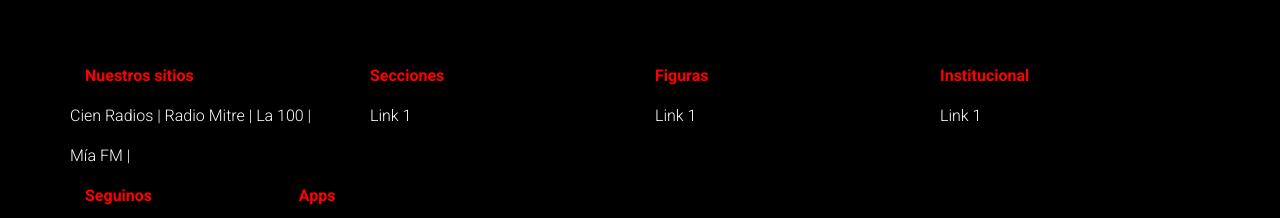
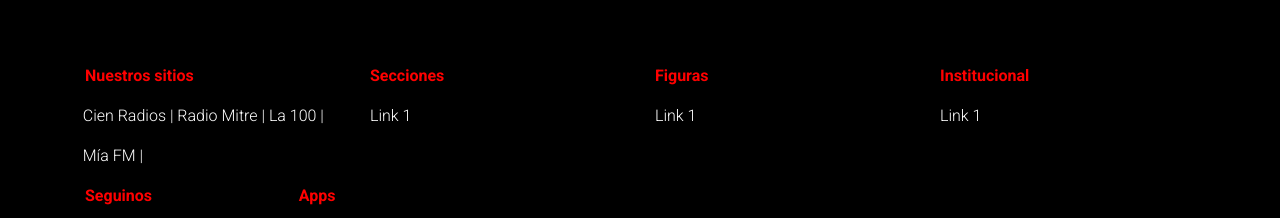
Before and after one commit to cristian16b/react-footer, a React (Create React App) app: page / in a window 1280 px wide. Shown: the top 218 px of the page. Built offline with nearby package versions, Linux system fonts and the light colour scheme.

Commit message:
Se agrego el padding para el contenido de texto en las columnas

```diff
--- a/src/Footer/Footer.css
+++ b/src/Footer/Footer.css
@@ -22,9 +22,14 @@
     background-color: grey;
 }
 
-.paddingGeneral {
+.padding-general {
     padding-bottom: 5%;
     padding-top: 5%;
     padding-left: 3%;
     padding-right: 3%;
 }
+
+
+.padding-texto-columna {
+    padding-left: 5%;
+}
--- a/src/Footer/Footer.js
+++ b/src/Footer/Footer.js
@@ -5,7 +5,7 @@ const Footer = () => {
     // <!-- Footer -->
     <footer className="fondo">
       {/* <!-- Footer Links --> */}
-      <div className="container paddingGeneral">
+      <div className="container padding-general">
         {/* <!-- Grid row --> */}
         <div className="row">
           {/* <!-- Grid column --> */}
@@ -38,7 +38,7 @@ const primeraColumna = () => {
       </div>
       <div className="row">
         <div className="col-md-12 col-lg-12">
-          <div className="row">
+          <div className="row padding-texto-columna ">
             <a className="enlace-footer" href="#!">Cien Radios</a><p className="separador">&nbsp;|&nbsp;</p>
             <a className="enlace-footer" href="#!">Radio Mitre</a><p className="separador">&nbsp;|&nbsp;</p>
             <a className="enlace-footer" href="#!">La 100</a><p className="separador">&nbsp;|&nbsp;</p>
```
Also changed, not shown: 1 other file (tests, documents, lock files or other folders).
